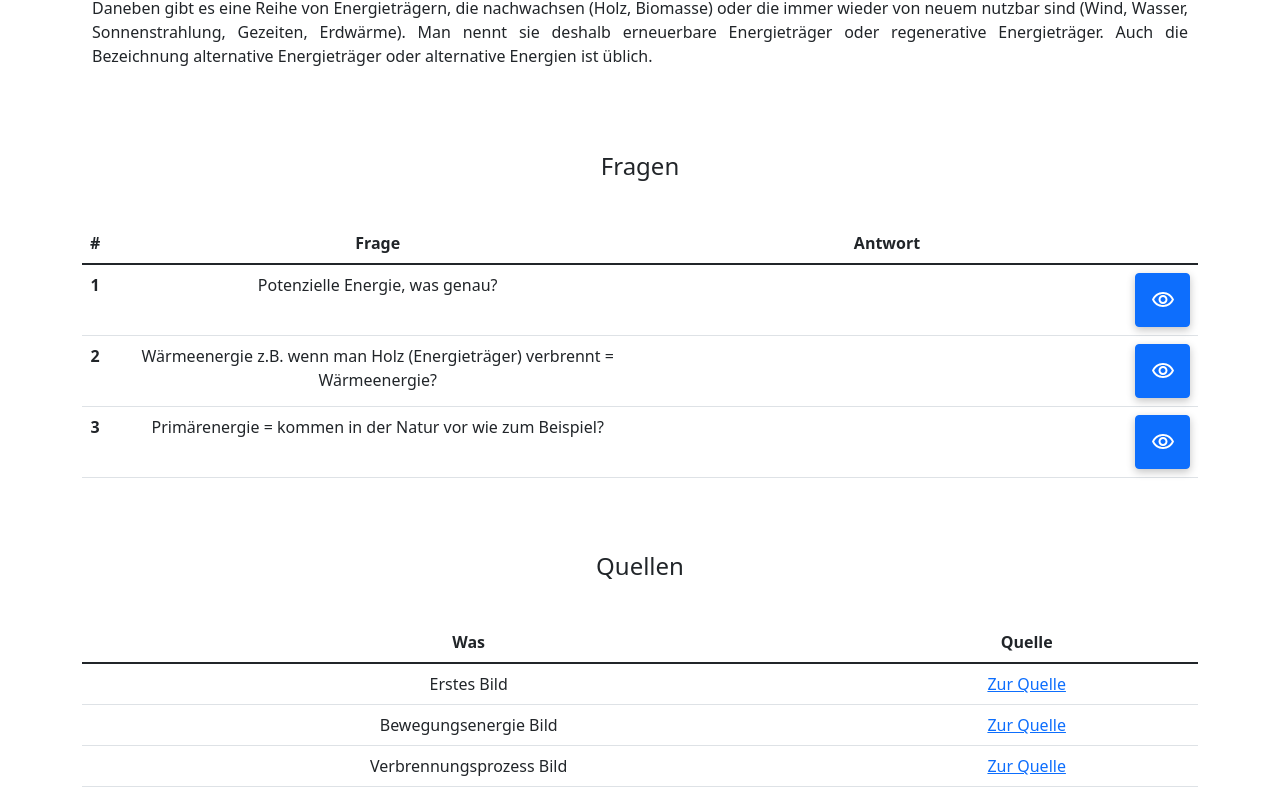
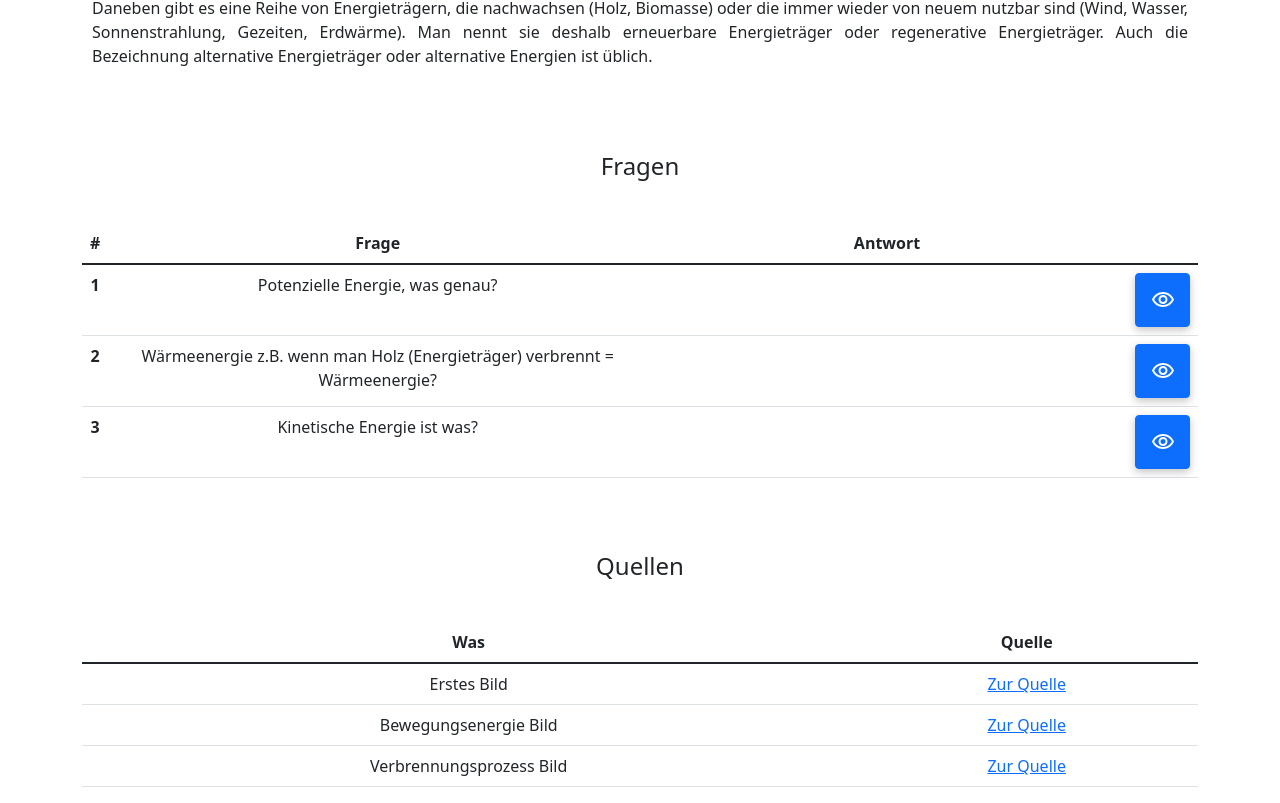
Before and after one commit to BZZ-ab20c/BZZ-ab20c.github.io, a React (Create React App) app in the folder client/: page /energie in a window 1280 px wide. Shown: the part 5085-5888 px from the top of the page. Built offline with nearby package versions, Linux system fonts and the light colour scheme.

Commit message:
Update Energie.js

```diff
--- a/client/src/pages/Energie.js
+++ b/client/src/pages/Energie.js
@@ -884,16 +884,7 @@ const Energie = () => {
                     <tr>
                         <th scope="row">3</th>
                         <td>
-                            Primärenergie
-                            =
-                            kommen
-                            in
-                            der
-                            Natur
-                            vor
-                            wie
-                            zum
-                            Beispiel?
+                            Kinetische Energie ist was?
                         </td>
                         <td className="antworten">
                 <span style={{display: "none"}} id="antwort-3">
```
